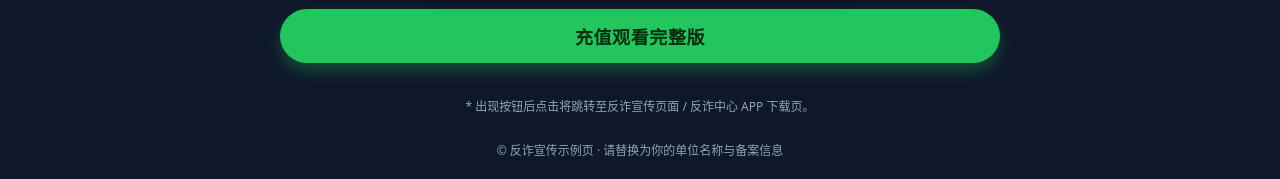
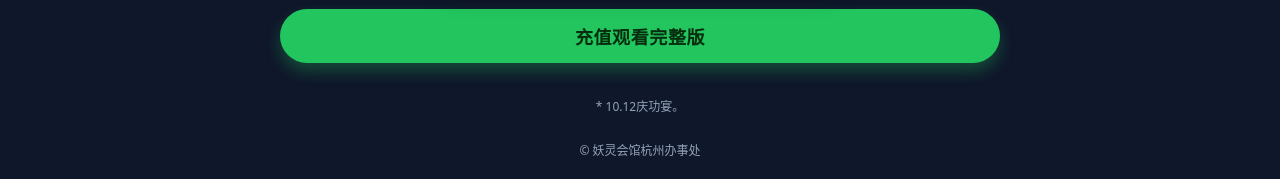
Before and after one commit to hsun28/-12-, a plain HTML site: page index.html in a window 1280 px wide. Shown: the part 806-985 px from the top of the page. Drawn offline with Linux system fonts and the light colour scheme.

Commit message:
Update index.html

```diff
--- a/index.html
+++ b/index.html
@@ -41,10 +41,10 @@
     </div>
 
     <button id="cta" class="btn">充值观看完整版</button>
-    <div class="note">* 出现按钮后点击将跳转至反诈宣传页面 / 反诈中心 APP 下载页。</div>
+    <div class="note">* 10.12庆功宴。</div>
   </main>
 
-  <div class="footer">© 反诈宣传示例页 · 请替换为你的单位名称与备案信息</div>
+  <div class="footer">© 妖灵会馆杭州办事处</div>
 </div>
 
 <script>
```
